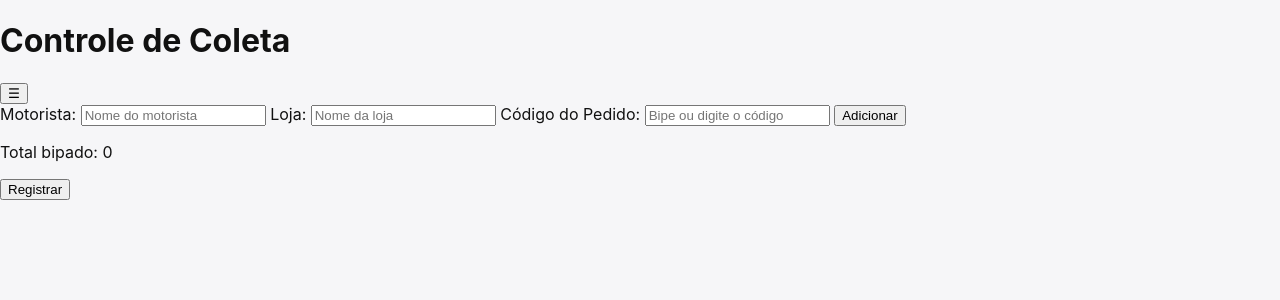
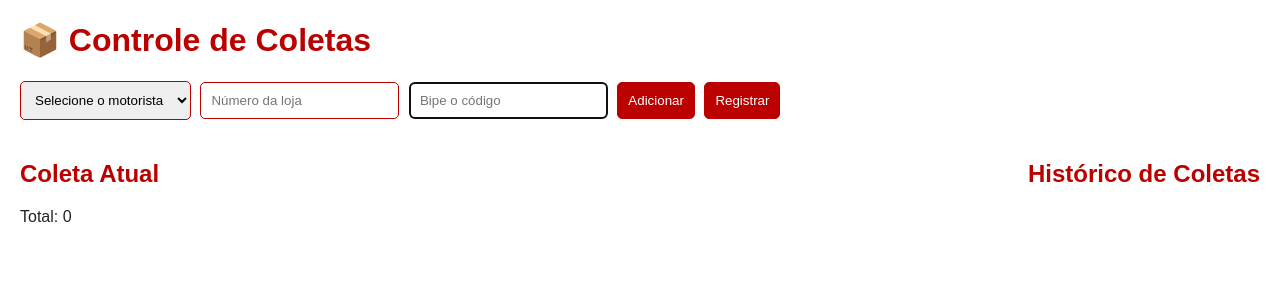
Before and after one commit to jeansantos997705-png/coleta-oms, a Flask app: page / in a window 1280 px wide. Shown: the top 300 px of the page. Run offline with Flask 3, Linux system fonts and the light colour scheme.

Commit message:
correção

```diff
--- a/app.py
+++ b/app.py
@@ -1,83 +1,79 @@
 from flask import Flask, render_template, request, jsonify
 import sqlite3
 from datetime import datetime
-import os
 
 app = Flask(__name__)
 
-# Garante que o banco fique salvo na pasta atual
-DB_PATH = os.path.join(os.path.dirname(__file__), 'data.db')
+DB_PATH = 'data.db'
 
-# Cria o banco se não existir
+# --- Função auxiliar para conectar ao banco ---
+def get_db_connection():
+    conn = sqlite3.connect(DB_PATH)
+    conn.row_factory = sqlite3.Row
+    return conn
+
+# --- Cria a tabela se não existir ---
 def init_db():
-    with sqlite3.connect(DB_PATH) as conn:
-        cursor = conn.cursor()
-        cursor.execute('''
-            CREATE TABLE IF NOT EXISTS pedidos (
-                id INTEGER PRIMARY KEY AUTOINCREMENT,
-                motorista TEXT,
-                loja TEXT,
-                codigo TEXT,
-                data TEXT
-            )
-        ''')
-        conn.commit()
+    conn = get_db_connection()
+    conn.execute('''
+        CREATE TABLE IF NOT EXISTS coletas (
+            id INTEGER PRIMARY KEY AUTOINCREMENT,
+            codigo TEXT NOT NULL UNIQUE,
+            motorista TEXT NOT NULL,
+            loja TEXT NOT NULL,
+            data TEXT NOT NULL
+        )
+    ''')
+    conn.commit()
+    conn.close()
 
 init_db()
 
-
+# --- Página inicial ---
 @app.route('/')
 def index():
     return render_template('index.html')
 
-
+# --- Endpoint para registrar códigos ---
 @app.route('/registrar', methods=['POST'])
 def registrar():
     data = request.get_json()
     motorista = data.get('motorista')
     loja = data.get('loja')
-    codigos = data.get('codigos', [])
+    codigos = data.get('codigos')  # lista de códigos
 
     if not motorista or not loja or not codigos:
-        return jsonify({'status': 'erro', 'mensagem': 'Dados incompletos'})
+        return jsonify({'status': 'erro', 'mensagem': 'Preencha motorista, loja e códigos!'})
 
-    data_registro = datetime.now().strftime("%Y-%m-%d %H:%M:%S")
+    conn = get_db_connection()
+    cur = conn.cursor()
+    mensagens = []
 
-    with sqlite3.connect(DB_PATH) as conn:
-        cursor = conn.cursor()
-        for codigo in codigos:
-            cursor.execute(
-                'INSERT INTO pedidos (motorista, loja, codigo, data) VALUES (?, ?, ?, ?)',
-                (motorista, loja, codigo, data_registro)
-            )
-        conn.commit()
+    for codigo in codigos:
+        # Verifica duplicidade
+        cur.execute('SELECT * FROM coletas WHERE codigo = ?', (codigo,))
+        existente = cur.fetchone()
+        if existente:
+            mensagens.append(f'Código {codigo} já registrado!')
+            continue
 
-    return jsonify({'status': 'sucesso', 'mensagem': 'Pedidos registrados com sucesso!'})
+        # Insere novo código
+        data_atual = datetime.now().strftime('%Y-%m-%d %H:%M:%S')
+        cur.execute('INSERT INTO coletas (codigo, motorista, loja, data) VALUES (?, ?, ?, ?)',
+                    (codigo, motorista, loja, data_atual))
+        mensagens.append(f'Código {codigo} registrado!')
 
+    conn.commit()
+    conn.close()
+    return jsonify({'status': 'ok', 'mensagem': mensagens})
 
-@app.route('/historico')
-def historico():
-    with sqlite3.connect(DB_PATH) as conn:
-        cursor = conn.cursor()
-        cursor.execute('SELECT motorista, loja, data, COUNT(codigo) FROM pedidos GROUP BY motorista, loja, data ORDER BY id DESC')
-        registros = cursor.fetchall()
-    return jsonify(registros)
-
-
-@app.route('/detalhes', methods=['POST'])
-def detalhes():
-    data = request.get_json()
-    motorista = data.get('motorista')
-    loja = data.get('loja')
-    data_pedido = data.get('data')
-
-    with sqlite3.connect(DB_PATH) as conn:
-        cursor = conn.cursor()
-        cursor.execute('SELECT codigo FROM pedidos WHERE motorista=? AND loja=? AND data=?', (motorista, loja, data_pedido))
-        codigos = [row[0] for row in cursor.fetchall()]
-
-    return jsonify(codigos)
-
+# --- Endpoint para listar registros ---
+@app.route('/listar')
+def listar():
+    conn = get_db_connection()
+    coletas = conn.execute('SELECT * FROM coletas ORDER BY data DESC').fetchall()
+    conn.close()
+    return jsonify([dict(row) for row in coletas])
 
 if __name__ == '__main__':
-    app.run(host='0.0.0.0', port=10000)
+    app.run(debug=True, host='0.0.0.0', port=5000)
--- a/static/script.js
+++ b/static/script.js
@@ -1,107 +1,76 @@
-let codigos = [];
+let codigosAtual = [];
 
-// Atualiza contador
-function atualizarContador() {
-  document.getElementById('contador').textContent = codigos.length;
+const inputCodigo = document.getElementById("codigo");
+inputCodigo.addEventListener("keypress", function(e){
+    if(e.key === "Enter"){
+        adicionarCodigo();
+    }
+});
+
+function adicionarCodigo(){
+    const codigo = document.getElementById("codigo").value.trim();
+    const msg = document.getElementById("mensagem");
+
+    if(codigo.length !== 12){
+        msg.innerText = "Código inválido! Deve ter 12 caracteres (com traço).";
+        return;
+    }
+
+    if(codigosAtual.includes(codigo)){
+        msg.innerText = `Código ${codigo} já adicionado na coleta atual!`;
+        return;
+    }
+
+    codigosAtual.push(codigo);
+    atualizarColetaAtual();
+    document.getElementById("codigo").value = "";
+    msg.innerText = "";
 }
 
-// Adiciona código
-document.getElementById('addBtn').addEventListener('click', () => {
-  const codigoInput = document.getElementById('codigo');
-  const codigo = codigoInput.value.trim();
-  if (codigo) {
-    codigos.push(codigo);
-    const li = document.createElement('li');
-    li.textContent = codigo;
-    document.getElementById('listaCodigos').appendChild(li);
-    codigoInput.value = '';
-    atualizarContador();
-  }
-});
+function atualizarColetaAtual(){
+    const lista = document.getElementById("coletaAtual");
+    lista.innerHTML = "";
+    codigosAtual.forEach(c => {
+        const li = document.createElement("li");
+        li.textContent = c;
+        lista.appendChild(li);
+    });
+    document.getElementById("total").innerText = codigosAtual.length;
+}
 
-// Enter adiciona também
-document.getElementById('codigo').addEventListener('keydown', e => {
-  if (e.key === 'Enter') {
-    document.getElementById('addBtn').click();
-  }
-});
+async function registrar(){
+    const motorista = document.getElementById("motorista").value;
+    const loja = document.getElementById("loja").value;
+    const msg = document.getElementById("mensagem");
 
-// Registrar pedidos
-document.getElementById('registrarBtn').addEventListener('click', async () => {
-  const motorista = document.getElementById('motorista').value.trim();
-  const loja = document.getElementById('loja').value.trim();
+    if(!motorista || !loja || codigosAtual.length === 0){
+        msg.innerText = "Preencha motorista, loja e adicione códigos!";
+        return;
+    }
 
-  if (!motorista || !loja || codigos.length === 0) {
-    alert('Preencha todos os campos e adicione ao menos um código.');
-    return;
-  }
+    const resp = await fetch("/registrar", {
+        method: "POST",
+        headers: { "Content-Type": "application/json" },
+        body: JSON.stringify({ motorista, loja, codigos: codigosAtual })
+    });
 
-  const res = await fetch('/registrar', {
-    method: 'POST',
-    headers: { 'Content-Type': 'application/json' },
-    body: JSON.stringify({ motorista, loja, codigos })
-  });
-  const data = await res.json();
+    const data = await resp.json();
+    msg.innerText = data.mensagem.join(" | ");
+    codigosAtual = [];
+    atualizarColetaAtual();
+    atualizarLista();
+}
 
-  if (data.status === 'sucesso') {
-    alert('Pedidos registrados!');
-    codigos = [];
-    document.getElementById('listaCodigos').innerHTML = '';
-    atualizarContador();
-  } else {
-    alert('Erro ao registrar pedidos.');
-  }
-});
+async function atualizarLista(){
+    const resp = await fetch("/listar");
+    const dados = await resp.json();
+    const lista = document.getElementById("lista");
+    lista.innerHTML = "";
+    dados.slice(0, 20).forEach(item => {
+        const li = document.createElement("li");
+        li.textContent = `${item.data} - ${item.motorista} - Loja ${item.loja}: ${item.codigo}`;
+        lista.appendChild(li);
+    });
+}
 
-// Alternância de telas
-const mainScreen = document.getElementById('mainScreen');
-const menuScreen = document.getElementById('menuScreen');
-const historicoScreen = document.getElementById('historicoScreen');
-
-document.getElementById('menuBtn').onclick = () => {
-  mainScreen.classList.add('hidden');
-  menuScreen.classList.remove('hidden');
-};
-
-document.getElementById('voltarBtn').onclick = () => {
-  menuScreen.classList.add('hidden');
-  mainScreen.classList.remove('hidden');
-};
-
-// Histórico
-document.getElementById('historicoBtn').onclick = async () => {
-  menuScreen.classList.add('hidden');
-  historicoScreen.classList.remove('hidden');
-
-  const res = await fetch('/historico');
-  const data = await res.json();
-
-  const lista = document.getElementById('listaHistorico');
-  lista.innerHTML = '';
-
-  if (data.length === 0) {
-    lista.innerHTML = '<li>Nenhum registro encontrado</li>';
-    return;
-  }
-
-  data.forEach(item => {
-    const [motorista, loja, dataPedido, qtd] = item;
-    const li = document.createElement('li');
-    li.textContent = `${motorista} - ${loja} (${qtd} pedidos) em ${dataPedido}`;
-    li.onclick = async () => {
-      const resp = await fetch('/detalhes', {
-        method: 'POST',
-        headers: { 'Content-Type': 'application/json' },
-        body: JSON.stringify({ motorista, loja, data: dataPedido })
-      });
-      const codigos = await resp.json();
-      alert(`Códigos:\n${codigos.join('\n')}`);
-    };
-    lista.appendChild(li);
-  });
-};
-
-document.getElementById('voltarMenuBtn').onclick = () => {
-  historicoScreen.classList.add('hidden');
-  menuScreen.classList.remove('hidden');
-};
+setInterval(atualizarLista, 5000);
--- a/static/style.css
+++ b/static/style.css
@@ -1,75 +1,41 @@
-:root{
-  --red:#c62828;
-  --dark:#111;
-  --muted:#666;
-  --white:#fff;
-  --green:#2e7d32;
-  --card-bg:#fff;
-  --glass: rgba(0,0,0,0.04);
-  --radius:10px;
+body {
+    font-family: Arial, sans-serif;
+    margin: 20px;
+    background: #fff;
+    color: #222;
 }
 
-*{box-sizing:border-box}
-body{
-  font-family:Inter,Arial,Helvetica,sans-serif;
-  margin:0;
-  background:#f6f6f8;
-  color:var(--dark);
-  -webkit-font-smoothing:antialiased;
+h1, h2 {
+    color: #b00; /* vermelho da empresa */
 }
 
-.topbar{
-  display:flex;
-  justify-content:space-between;
-  align-items:center;
-  padding:12px 16px;
-  background:var(--red);
-  color:var(--white);
+input, select, button {
+    padding: 10px;
+    margin-right: 5px;
+    border-radius: 5px;
+    border: 1px solid #b00;
 }
 
-.topbar h1{margin:0;font-size:18px}
-.container{padding:16px; max-width:980px; margin:0 auto}
-
-/* cards */
-.card{
-  background:var(--card-bg);
-  border-radius:var(--radius);
-  padding:12px;
-  margin-bottom:12px;
-  box-shadow:0 6px 18px rgba(16,24,40,0.04);
+button {
+    background-color: #b00;
+    color: #fff;
+    cursor: pointer;
 }
 
-/* inputs */
-.input{width:100%; padding:10px; margin:6px 0; border-radius:8px; border:1px solid #e6e6e9; font-size:16px}
-.row{display:flex; gap:8px; margin-top:8px}
-.btn{padding:10px 12px; border-radius:8px; border:none; background:var(--red); color:var(--white); cursor:pointer}
-.btn.small{padding:6px 8px; font-size:14px}
-.btn.primary{background:var(--green)}
+.container {
+    display: flex;
+    justify-content: space-between;
+    margin-top: 20px;
+}
 
-.mensagem{color:var(--muted); margin-top:6px}
-.badge{display:inline-block; background:var(--glass); padding:4px 8px; border-radius:999px; font-weight:600; margin-left:8px}
+ul {
+    list-style: none;
+    padding-left: 0;
+}
 
-/* list styles */
-.list{list-style:none; padding:0; margin:0}
-.list li{padding:10px; border-radius:8px; background:#fafafa; margin-bottom:8px; display:flex; justify-content:space-between; align-items:center}
-
-/* overlay */
-.overlay{position:fixed; inset:0; background:rgba(0,0,0,0.45); display:flex; align-items:center; justify-content:center; z-index:9999}
-.overlayBox{width:95%; max-width:780px; background:var(--white); border-radius:12px; padding:14px; max-height:90vh; overflow:auto}
-.overlayBox.large{max-width:980px}
-.hidden{display:none}
-
-/* filtros */
-.filtros{display:flex; gap:8px; flex-wrap:wrap; margin-bottom:12px}
-.input.small{width:auto; flex:1 1 140px}
-
-/* history row */
-.histRow{display:flex; gap:12px; align-items:center; justify-content:space-between}
-.small{color:var(--muted); font-size:13px}
-
-/* responsive */
-@media (max-width:520px){
-  .row{flex-direction:column}
-  .topbar h1{font-size:16px}
-  .overlayBox{width:96%}
+li {
+    padding: 5px;
+    margin-bottom: 2px;
+    background: #f9f9f9;
+    border-radius: 4px;
 }
--- a/templates/index.html
+++ b/templates/index.html
@@ -1,47 +1,44 @@
 <!DOCTYPE html>
-<html lang="pt-br">
+<html lang="pt-BR">
 <head>
-  <meta charset="UTF-8">
-  <title>Controle de Coleta</title>
-  <link rel="stylesheet" href="/static/style.css">
+  <meta charset="UTF-8" />
+  <title>Controle de Coletas</title>
+  <link rel="stylesheet" href="/static/style.css" />
 </head>
 <body>
-  <header>
-    <h1>Controle de Coleta</h1>
-    <button id="menuBtn">☰</button>
-  </header>
+  <h1>📦 Controle de Coletas</h1>
 
-  <main id="mainScreen">
-    <div class="input-section">
-      <label>Motorista:</label>
-      <input type="text" id="motorista" placeholder="Nome do motorista">
-      <label>Loja:</label>
-      <input type="text" id="loja" placeholder="Nome da loja">
-
-      <label>Código do Pedido:</label>
-      <input type="text" id="codigo" placeholder="Bipe ou digite o código">
-      <button id="addBtn">Adicionar</button>
-
-      <div class="contador">
-        <p>Total bipado: <span id="contador">0</span></p>
-      </div>
-
-      <ul id="listaCodigos"></ul>
-
-      <button id="registrarBtn">Registrar</button>
-    </div>
-  </main>
-
-  <div id="menuScreen" class="hidden">
-    <h2>Menu</h2>
-    <button id="historicoBtn">Histórico de Pedidos</button>
-    <button id="voltarBtn">Voltar</button>
+  <div id="form">
+    <select id="motorista">
+      <option value="">Selecione o motorista</option>
+      <option value="Silenildo">Silenildo</option>
+      <option value="Adryen">Adryen</option>
+      <option value="Priscila">Priscila</option>
+      <option value="Uelber">Uelber</option>
+      <option value="Luiz Carlos">Luiz Carlos</option>
+      <option value="Luis Gerson">Luis Gerson</option>
+      <option value="Marcio">Marcio</option>
+      <option value="Dayveson">Dayveson</option>
+      <option value="Dalvan">Dalvan</option>
+    </select>
+    <input type="text" id="loja" placeholder="Número da loja" />
+    <input type="text" id="codigo" placeholder="Bipe o código" autofocus />
+    <button onclick="adicionarCodigo()">Adicionar</button>
+    <button onclick="registrar()">Registrar</button>
   </div>
 
-  <div id="historicoScreen" class="hidden">
-    <h2>Histórico de Pedidos</h2>
-    <ul id="listaHistorico"></ul>
-    <button id="voltarMenuBtn">Voltar ao Menu</button>
+  <p id="mensagem"></p>
+
+  <div class="container">
+    <div>
+      <h2>Coleta Atual</h2>
+      <ul id="coletaAtual"></ul>
+      <p>Total: <span id="total">0</span></p>
+    </div>
+    <div>
+      <h2>Histórico de Coletas</h2>
+      <ul id="lista"></ul>
+    </div>
   </div>
 
   <script src="/static/script.js"></script>
```
